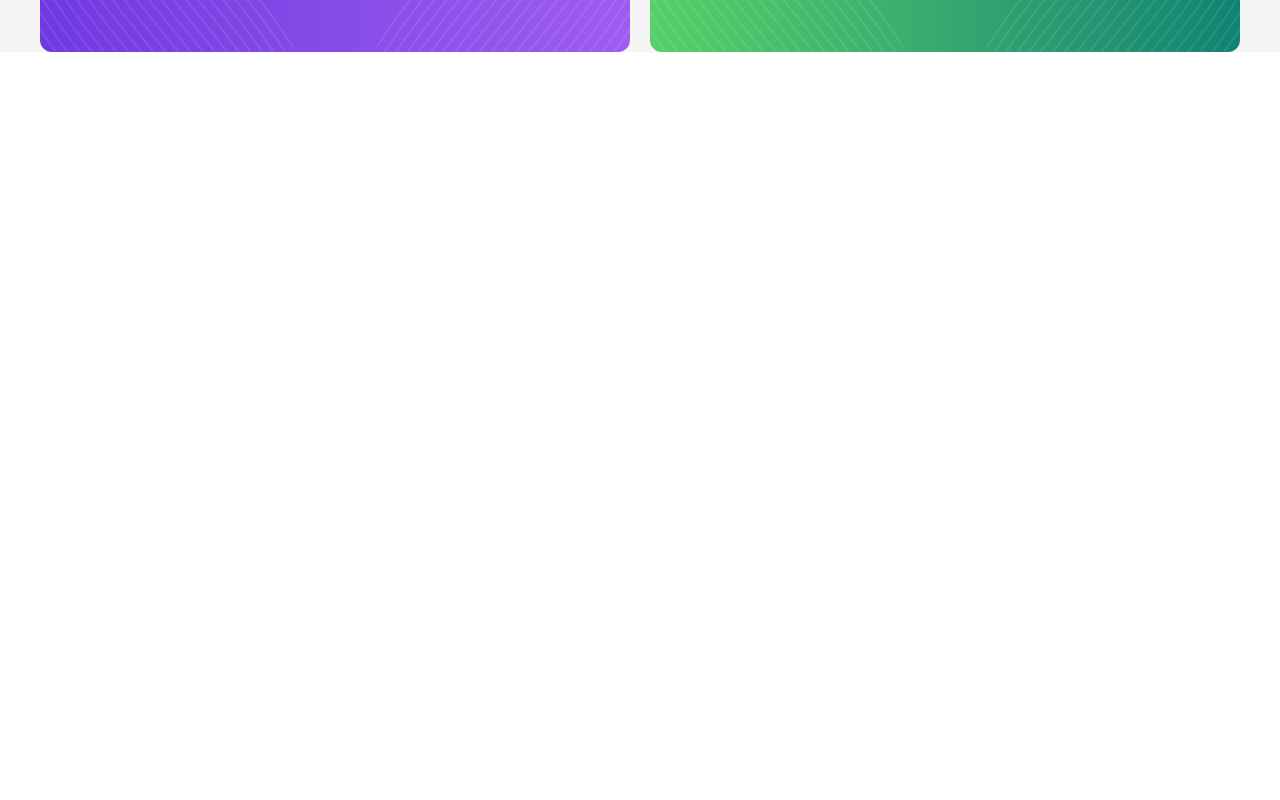
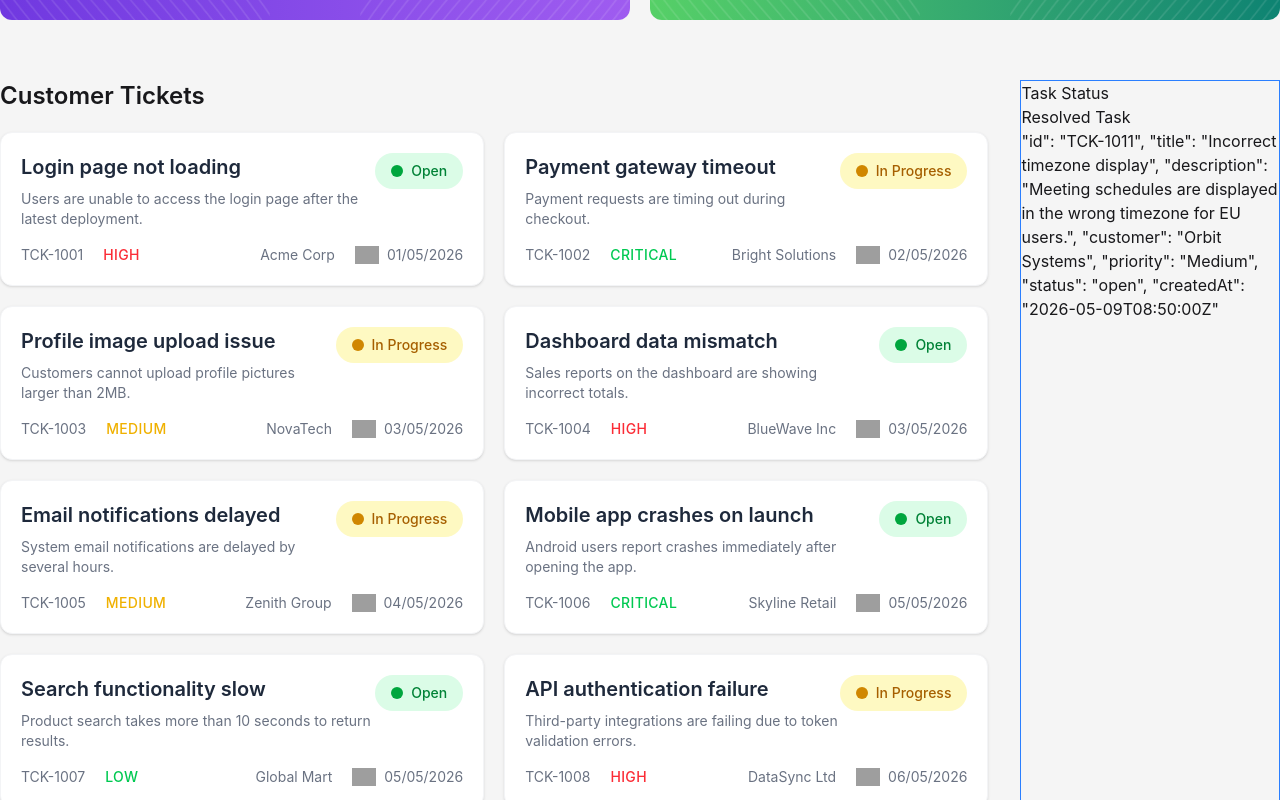
Before and after one commit to BlazeDashX/b12a7-customer-support, a React (Vite) app: page / in a window 1280 px wide. Shown: the part 360-1160 px from the top of the page. Before the commit the page ends 800 px from the top, so only its background shows below. Built offline with nearby package versions, Linux system fonts and the light colour scheme; grey boxes are pictures that could not be loaded.

Commit message:
implement customer support dashboard with ticket listing and status components

```diff
--- /dev/null
+++ b/public/tickets.json
@@ -0,0 +1,110 @@
+[
+  {
+    "id": "TCK-1001",
+    "title": "Login page not loading",
+    "description": "Users are unable to access the login page after the latest deployment.",
+    "customer": "Acme Corp",
+    "priority": "High",
+    "status": "Open",
+    "createdAt": "01/05/2026"
+  },
+  {
+    "id": "TCK-1002",
+    "title": "Payment gateway timeout",
+    "description": "Payment requests are timing out during checkout.",
+    "customer": "Bright Solutions",
+    "priority": "Critical",
+    "status": "In Progress",
+    "createdAt": "02/05/2026"
+  },
+  {
+    "id": "TCK-1003",
+    "title": "Profile image upload issue",
+    "description": "Customers cannot upload profile pictures larger than 2MB.",
+    "customer": "NovaTech",
+    "priority": "Medium",
+    "status": "In Progress",
+    "createdAt": "03/05/2026"
+  },
+  {
+    "id": "TCK-1004",
+    "title": "Dashboard data mismatch",
+    "description": "Sales reports on the dashboard are showing incorrect totals.",
+    "customer": "BlueWave Inc",
+    "priority": "High",
+    "status": "Open",
+    "createdAt": "03/05/2026"
+  },
+  {
+    "id": "TCK-1005",
+    "title": "Email notifications delayed",
+    "description": "System email notifications are delayed by several hours.",
+    "customer": "Zenith Group",
+    "priority": "Medium",
+    "status": "In Progress",
+    "createdAt": "04/05/2026"
+  },
+  {
+    "id": "TCK-1006",
+    "title": "Mobile app crashes on launch",
+    "description": "Android users report crashes immediately after opening the app.",
+    "customer": "Skyline Retail",
+    "priority": "Critical",
+    "status": "Open",
+    "createdAt": "05/05/2026"
+  },
+  {
+    "id": "TCK-1007",
+    "title": "Search functionality slow",
+    "description": "Product search takes more than 10 seconds to return results.",
+    "customer": "Global Mart",
+    "priority": "Low",
+    "status": "Open",
+    "createdAt": "05/05/2026"
+  },
+  {
+    "id": "TCK-1008",
+    "title": "API authentication failure",
+    "description": "Third-party integrations are failing due to token validation errors.",
+    "customer": "DataSync Ltd",
+    "priority": "High",
+    "status": "In Progress",
+    "createdAt": "06/05/2026"
+  },
+  {
+    "id": "TCK-1009",
+    "title": "Broken link in help center",
+    "description": "The FAQ section contains links returning 404 errors.",
+    "customer": "EduCore",
+    "priority": "Low",
+    "status": "In Progress",
+    "createdAt": "07/05/2026"
+  },
+  {
+    "id": "TCK-1010",
+    "title": "Subscription renewal failed",
+    "description": "Recurring billing is not processing for monthly subscribers.",
+    "customer": "Prime Solutions",
+    "priority": "Critical",
+    "status": "Open",
+    "createdAt": "08/05/2026"
+  },
+  {
+    "id": "TCK-1011",
+    "title": "Incorrect timezone display",
+    "description": "Meeting schedules are displayed in the wrong timezone for EU users.",
+    "customer": "Orbit Systems",
+    "priority": "Medium",
+    "status": "Open",
+    "createdAt": "09/05/2026"
+  },
+  {
+    "id": "TCK-1012",
+    "title": "Export to CSV not working",
+    "description": "Users receive an error when exporting reports to CSV format.",
+    "customer": "NextGen Analytics",
+    "priority": "High",
+    "status": "In Progress",
+    "createdAt": "10/05/2026"
+  }
+]
--- a/src/App.css
+++ b/src/App.css
@@ -4,6 +4,7 @@
 html {
   overflow-y: scroll;
 }
-body{
+
+body {
   background-color: #f5f5f5;
 }
--- a/src/App.jsx
+++ b/src/App.jsx
@@ -1,13 +1,35 @@
 import Navbar from "./components/Navbar";
 import "./App.css";
+import { Suspense } from "react";
 import Hero from "./components/Hero";
+import TicketCards from "./components/TicketCards";
+import TaskCard from "./components/TaskCard";
+import ResolveTask from "./components/ResolveTask";
+
+const fetchTickets = async () => {
+  const res = await fetch("./tickets.json");
+  return res.json();
+};
+const ticketsPromise = fetchTickets();
 
 function App() {
   return (
     <>
       <Navbar></Navbar>
-      <div className="max-w-300 mx-auto mt-4 ">
+      <div className="max-w-7xl mx-auto ">
         <Hero></Hero>
+        <div className="grid grid-cols-9 gap-8 mt-15">
+          <div className="col-span-7">
+            <h2 className="font-semibold text-2xl mb-5">Customer Tickets</h2>
+            <Suspense fallback={<div>Loading...</div>}>
+              <TicketCards ticketsPromise={ticketsPromise}></TicketCards>
+            </Suspense>
+          </div>
+          <div className="col-span-2 border border-blue-500">
+            <TaskCard></TaskCard>
+            <ResolveTask></ResolveTask>
+          </div>
+        </div>
       </div>
     </>
   );
--- a/src/components/Navbar.jsx
+++ b/src/components/Navbar.jsx
@@ -1,6 +1,6 @@
 const Navbar = () => {
   return (
-    <div className="max-w-300 mx-auto mt-4">
+    <div className="max-w-7xl mx-auto">
       <div className="navbar bg-base-100 shadow-sm">
         <div className="navbar-start">
           <div className="dropdown">
--- a/src/components/ResolveTask.jsx
+++ b/src/components/ResolveTask.jsx
@@ -0,0 +1,15 @@
+const ResolveTask = () => {
+  return (
+    <div>
+      <h2>Resolved Task</h2>
+      <p>
+        "id": "TCK-1011", "title": "Incorrect timezone display", "description":
+        "Meeting schedules are displayed in the wrong timezone for EU users.",
+        "customer": "Orbit Systems", "priority": "Medium", "status": "open",
+        "createdAt": "2026-05-09T08:50:00Z"
+      </p>
+    </div>
+  );
+};
+
+export default ResolveTask;
--- a/src/components/TaskCard.jsx
+++ b/src/components/TaskCard.jsx
@@ -0,0 +1,9 @@
+const TaskCard = () => {
+    return (
+        <div>
+            <h2>Task Status</h2>
+        </div>
+    );
+};
+
+export default TaskCard;
--- a/src/components/TicketCard.jsx
+++ b/src/components/TicketCard.jsx
@@ -0,0 +1,51 @@
+import calendarImg from "../assets/calendar.png";
+const TicketCard = ({ ticket }) => {
+  return (
+    <div className="w-full rounded-xl bg-white p-5 shadow-sm border border-gray-100">
+      <div className="mb-4 flex items-start justify-between">
+        <div>
+          <h2 className="text-xl font-semibold text-[#1E293B]">
+            {ticket.title}
+          </h2>
+
+          <p className="mt-2 max-w-xl text-sm text-gray-500">
+            {ticket.description}
+          </p>
+        </div>
+
+        <div
+          className={`${ticket.status === "Open" ? "bg-green-100 text-green-700" : "bg-yellow-100 text-yellow-700"} flex items-center gap-2 rounded-full px-4 py-2 text-sm font-medium whitespace-nowrap`}
+        >
+          <span
+            className={`${ticket.status === "Open" ? "bg-green-600" : "bg-yellow-600"} h-3 w-3 rounded-full`}
+          ></span>
+          {ticket.status}
+        </div>
+      </div>
+
+      <div className="flex items-center justify-between text-sm">
+        <div className="flex items-center gap-5">
+          <span className="text-gray-500">{ticket.id}</span>
+
+          <span
+            className={`${ticket.priority === "High" ? "text-red-500" : ticket.priority === "Medium" ? "text-yellow-500" : "text-green-500"} font-medium uppercase tracking-wide`}
+          >
+            {ticket.priority}
+          </span>
+        </div>
+
+        <div className="flex items-center gap-5 text-gray-500">
+          <span>{ticket.customer}</span>
+
+          <div className="flex items-center gap-2">
+            <img className="w-6" src={calendarImg} alt="" />
+
+            <span>{ticket.createdAt}</span>
+          </div>
+        </div>
+      </div>
+    </div>
+  );
+};
+
+export default TicketCard;
--- /dev/null
+++ b/src/components/TicketCards.jsx
@@ -0,0 +1,23 @@
+import { use } from "react";
+import TicketCard from "./TicketCard";
+
+const TicketCards = ({ticketsPromise}) => {
+  const ticketData = use(ticketsPromise);
+
+  return (
+    <div>
+      <div className="grid grid-cols-2 grid-rows-6 gap-5">
+        {
+          ticketData.map((ticket) =>
+          <TicketCard
+          key={ticket.id}
+          ticket={ticket}>
+
+          </TicketCard>)
+        }
+      </div>
+    </div>
+  );
+};
+
+export default TicketCards;
```
